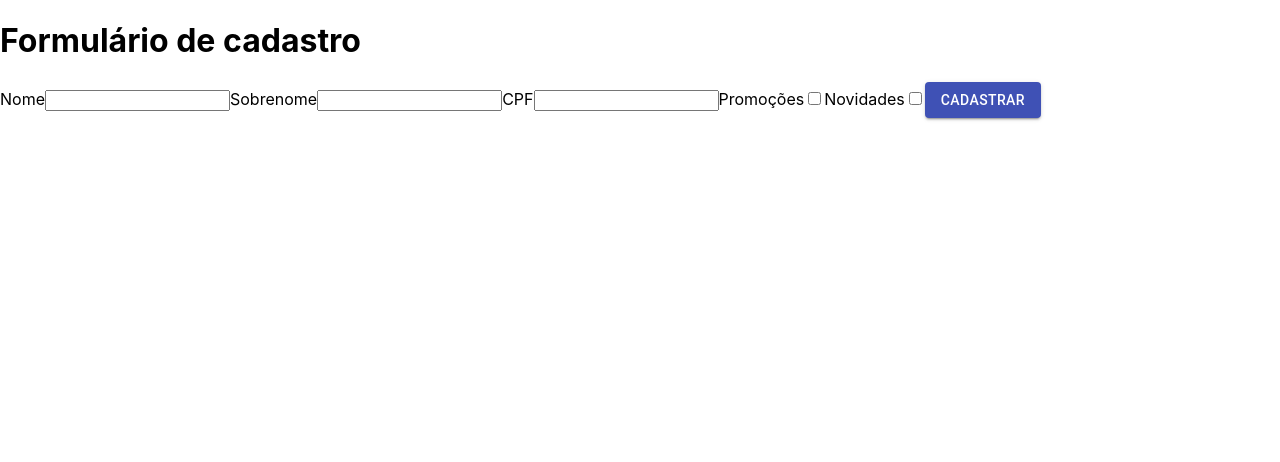
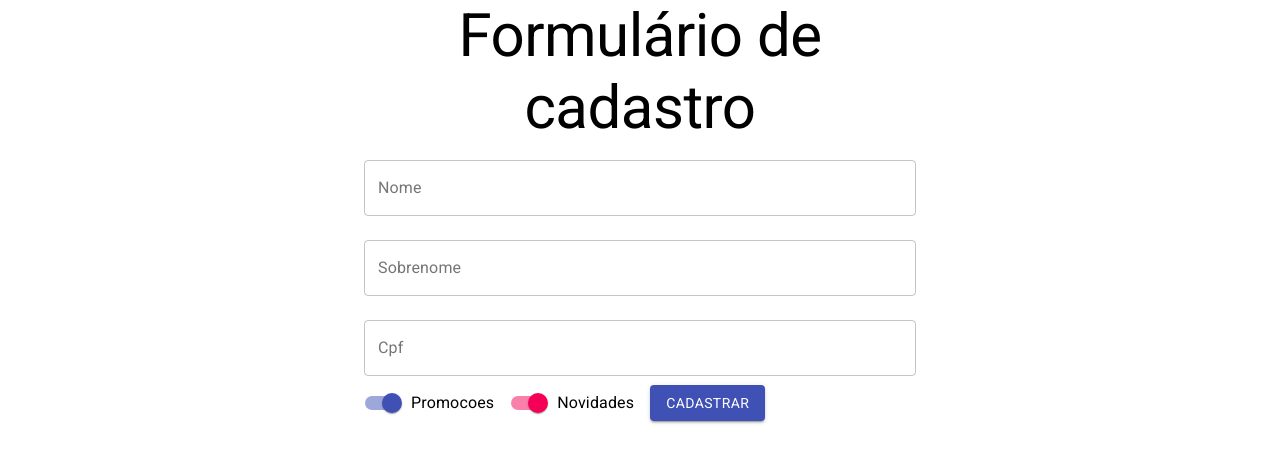
Before and after one commit to LuisRuiz54/Validacion-Formularios-React, a React (Create React App) app: page / in a window 1280 px wide. Shown: the top 462 px of the page. Built offline with nearby package versions, Linux system fonts and the light colour scheme.

Commit message:
utilizando container e materialUI visual feito

```diff
--- a/package.json
+++ b/package.json
@@ -3,6 +3,7 @@
   "version": "0.1.0",
   "private": true,
   "dependencies": {
+    "@fontsource/roboto": "^4.5.0",
     "@material-ui/core": "^4.12.1",
     "@testing-library/jest-dom": "^5.14.1",
     "@testing-library/react": "^11.2.7",
--- a/src/App.js
+++ b/src/App.js
@@ -1,14 +1,16 @@
-import React, { Component, Fragment } from "react";
+import React, { Component } from "react";
 import "./App.css";
 import FormularioCadastro from "./components/FormulariosCadastro/formularioCadastro";
+import "@fontsource/roboto";
 
+import {Container, Typography } from '@material-ui/core';
 class App extends Component {
   render() {
     return (
-      <Fragment>
-        <h1>Formulário de cadastro</h1>
+        <Container component="article" maxWidth="sm">
+        <Typography variant="h2" component="h1" align="center">Formulário de cadastro</Typography>
         <FormularioCadastro />
-      </Fragment>
+        </Container>
     );
   }
 }
--- a/src/components/FormulariosCadastro/formularioCadastro.jsx
+++ b/src/components/FormulariosCadastro/formularioCadastro.jsx
@@ -1,22 +1,20 @@
 import React from "react";
-import Button from "@material-ui/core/Button";
+import {TextField, Button, Switch, FormControlLabel } from "@material-ui/core";
 
 function FormularioCadastro() {
   return (
     <form>
-      <label>Nome</label>
-      <input type="text" />
+        <TextField id="nome" label="Nome" variant="outlined" margin="normal" fullWidth/>
+        <TextField id="sobrenome" label="Sobrenome" variant="outlined" margin="normal" fullWidth/>
+        <TextField id="cpf" label="Cpf" variant="outlined" margin="normal" fullWidth/>
 
-      <label>Sobrenome</label>
-      <input type="text" />
+     <FormControlLabel control={<Switch
+       name="Promocoes" defaultChecked color="primary" />}
+       label="Promocoes"/>
 
-      <label>CPF</label>
-      <input type="text" />
-
-      <label>Promoções</label>
-      <input type="checkbox" />
-      <label>Novidades</label>
-      <input type="checkbox" />
+      <FormControlLabel control={<Switch
+       name="Novidades" defaultChecked color="secondary" />}
+       label="Novidades"/>
 
       <Button type="submit" variant="contained" color="primary">
         Cadastrar
```
Also changed, not shown: 1 other file (tests, documents, lock files or other folders).
